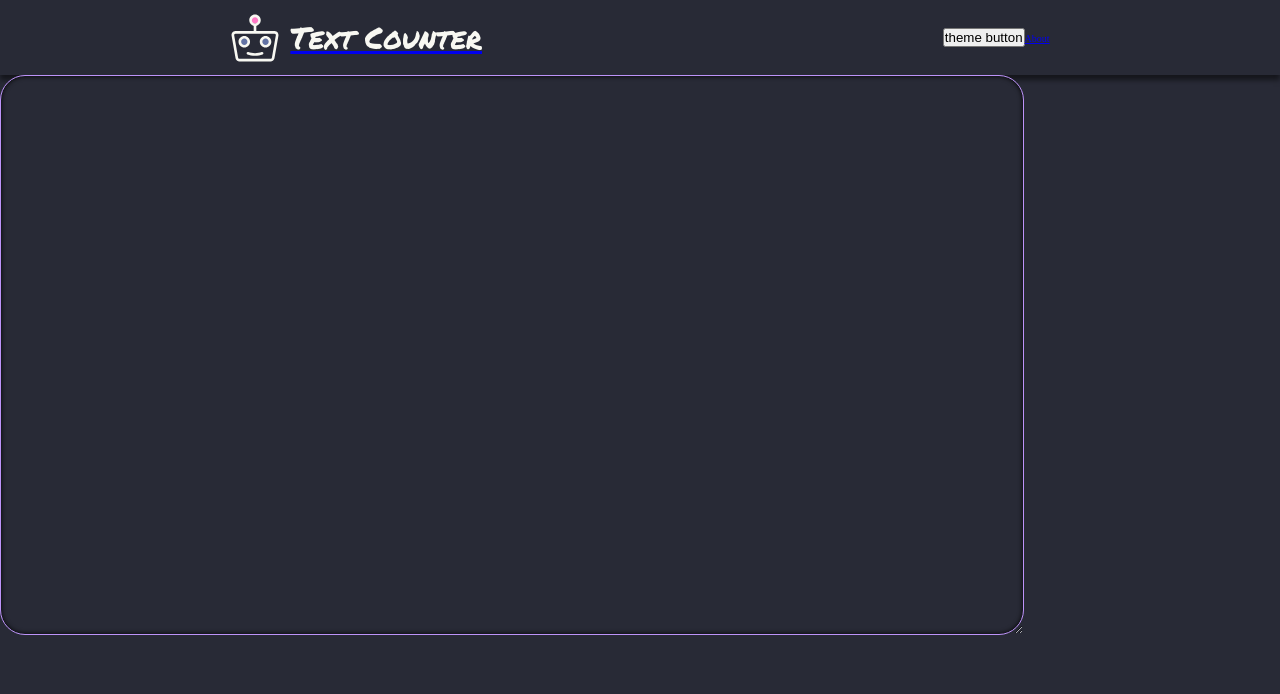
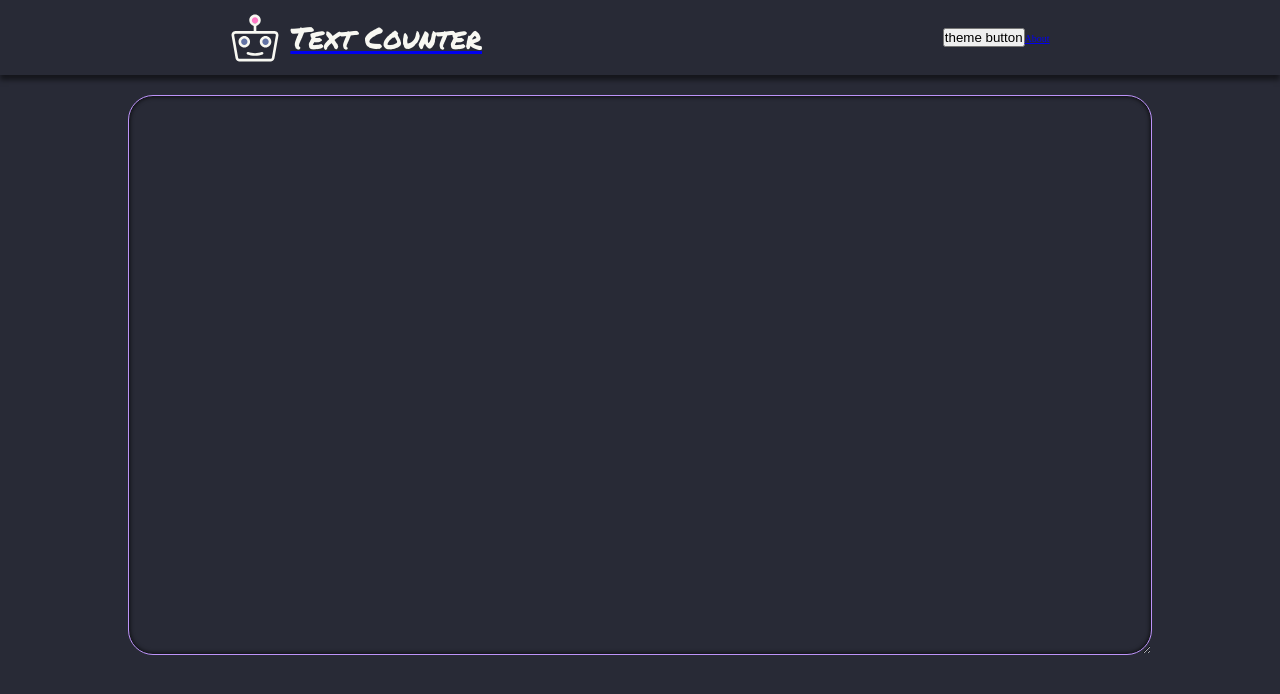
Before and after one commit to iago-mendes/old-textcounter, a React (Create React App) app: page / in a window 1280 px wide. Shown: the top 694 px of the page. Built offline with nearby package versions, Linux system fonts and the light colour scheme.

Commit message:
style home page

```diff
--- a/src/pages/Home/styles.css
+++ b/src/pages/Home/styles.css
@@ -1,3 +1,13 @@
+#homeContainer
+{
+    display: flex;
+    flex-direction: row;
+    align-items: center;
+    justify-content: center;
+
+    padding: 2rem;
+}
+
 #homeContainer .textarea
 {
     background-color: var(--primary);
```
